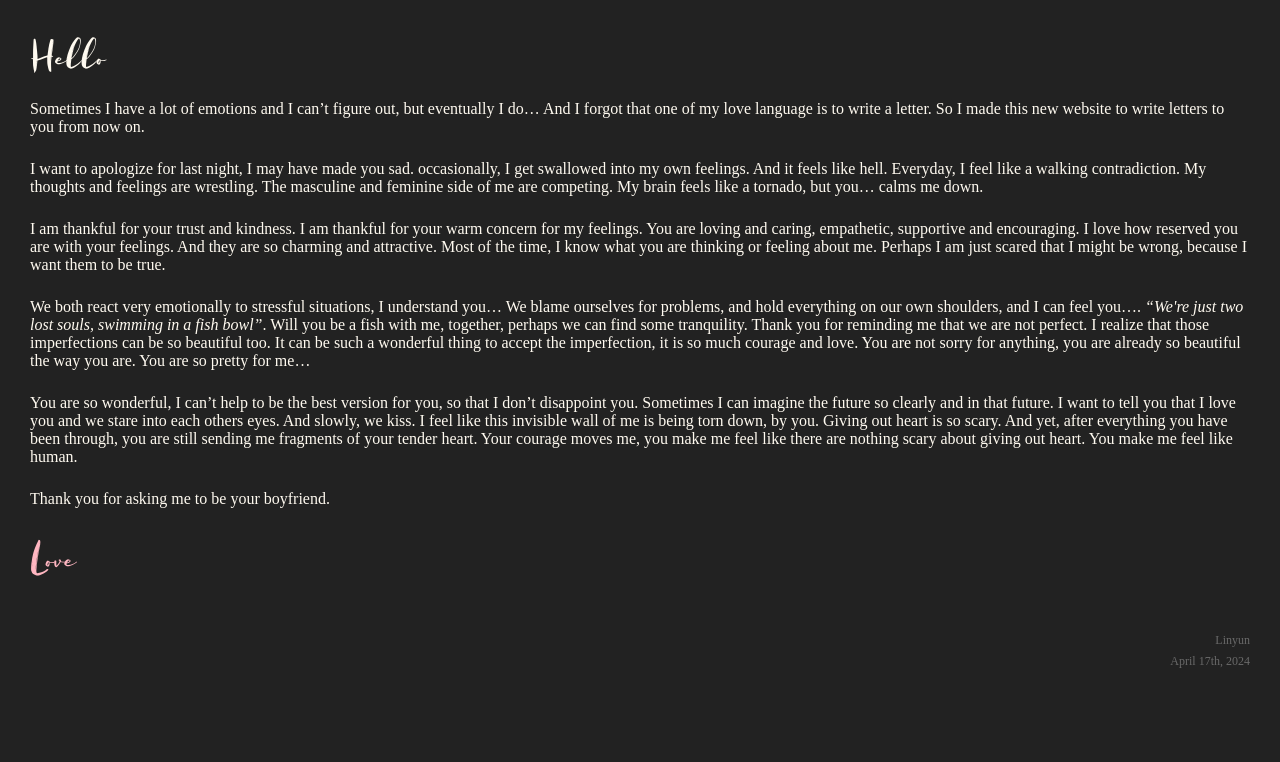
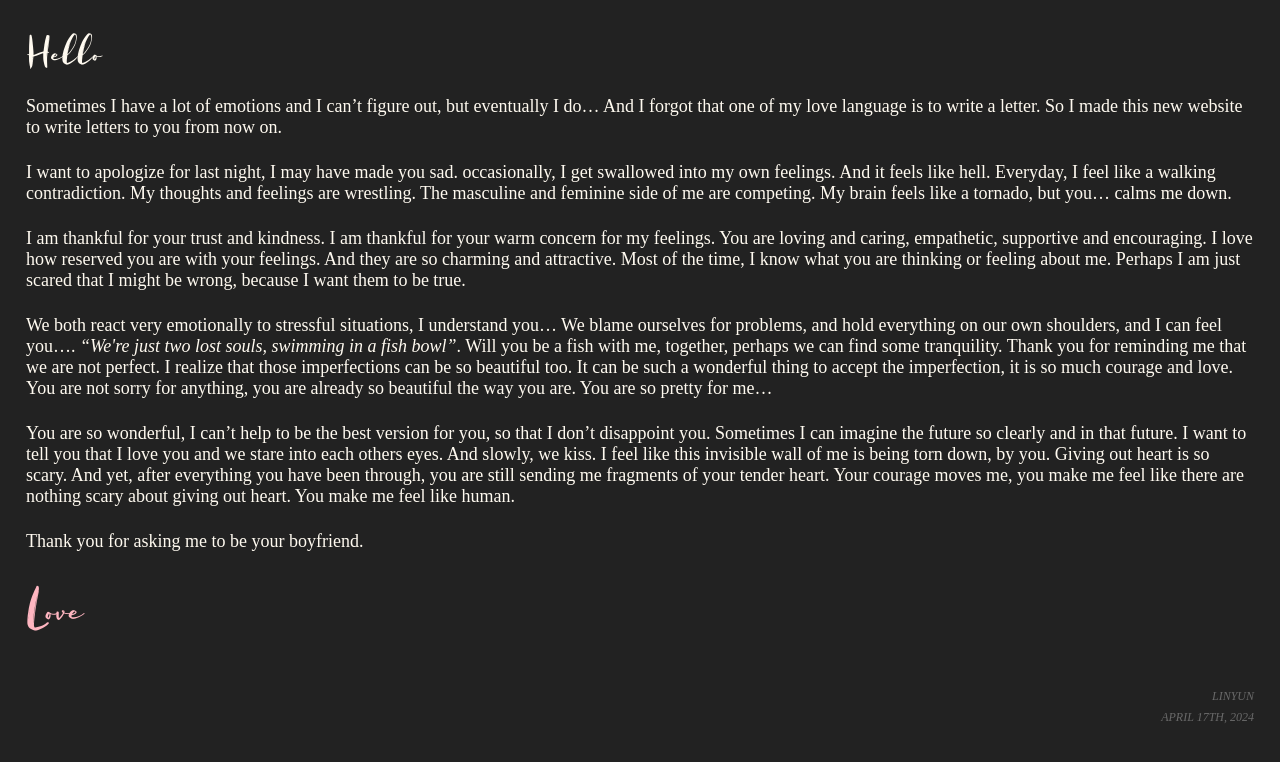
Before and after one commit to LinyunLiu/ForAsal, a plain HTML site: page letter-01.html in a window 1280 px wide. Drawn offline with Linux system fonts and the light colour scheme.

Commit message:
update letter-01 1.2

```diff
--- a/letter-01.html
+++ b/letter-01.html
@@ -11,9 +11,10 @@
       }
       body{
         background: #222222;
+        font-size: 18px;
       }
       main{
-        padding: 10px;
+        padding: 6px;
         display: flex;
         flex-direction: column;
       }
@@ -29,7 +30,7 @@
       p.end{
         margin-bottom: 5px;
         font-family: Lovya,serif;
-        font-size: 40px;
+        font-size: 50px;
         color: lightpink;
       }
       p.name{
@@ -38,11 +39,13 @@
         font-size: 12px;
         color: dimgrey;
         align-self: flex-end;
+        font-style: italic;
       }
       p.date{
         font-size: 12px;
         color: dimgrey;
         align-self: flex-end;
+        font-style: italic;
       }
     </style>
 </head>
@@ -78,8 +81,8 @@
     <p>Thank you for asking me to be your boyfriend.</p>
 
     <p class="end">Love</p>
-    <p class="name">Linyun</p>
-    <p class="date">April 17th, 2024</p>
+    <p class="name">LINYUN</p>
+    <p class="date">APRIL 17TH, 2024</p>
   </main>
 </body>
 </html>
```
